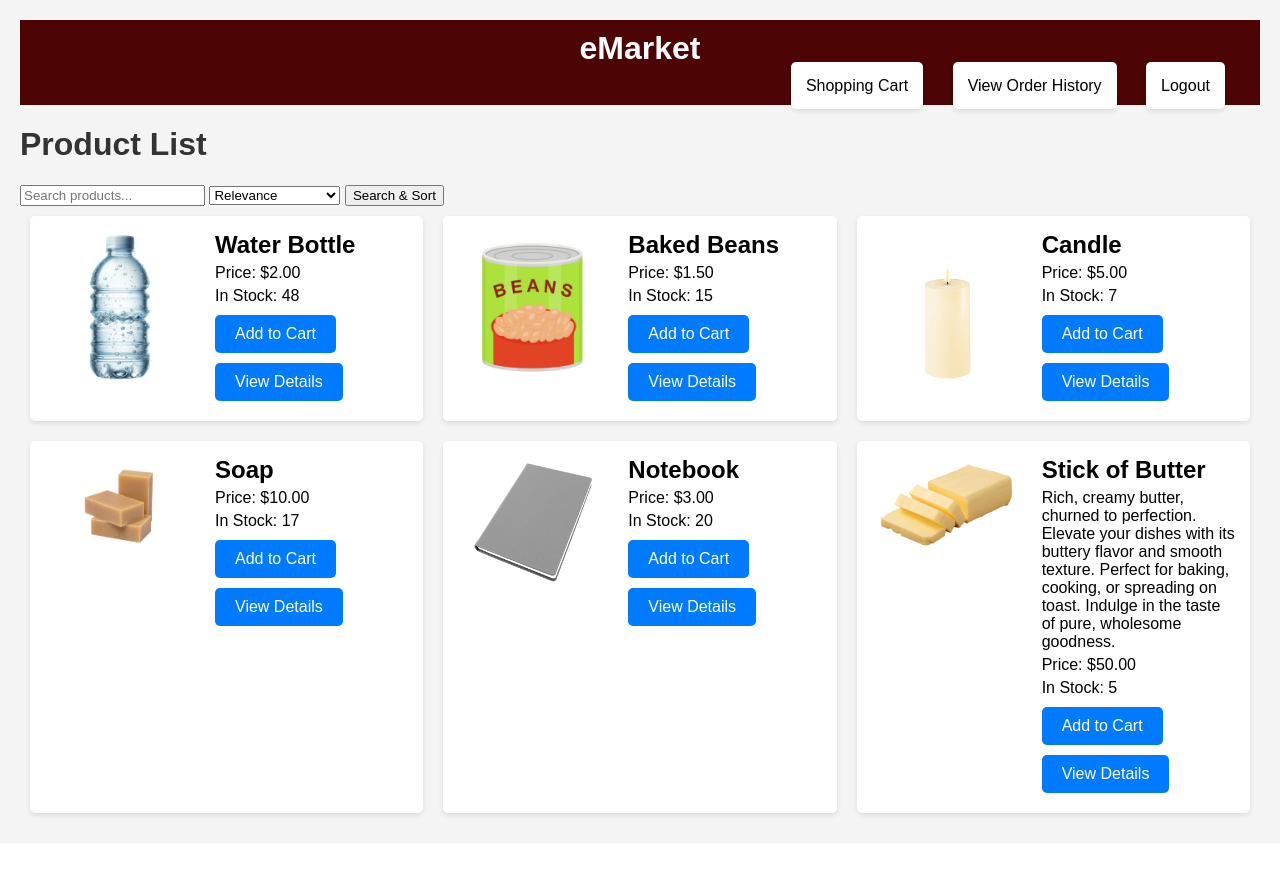
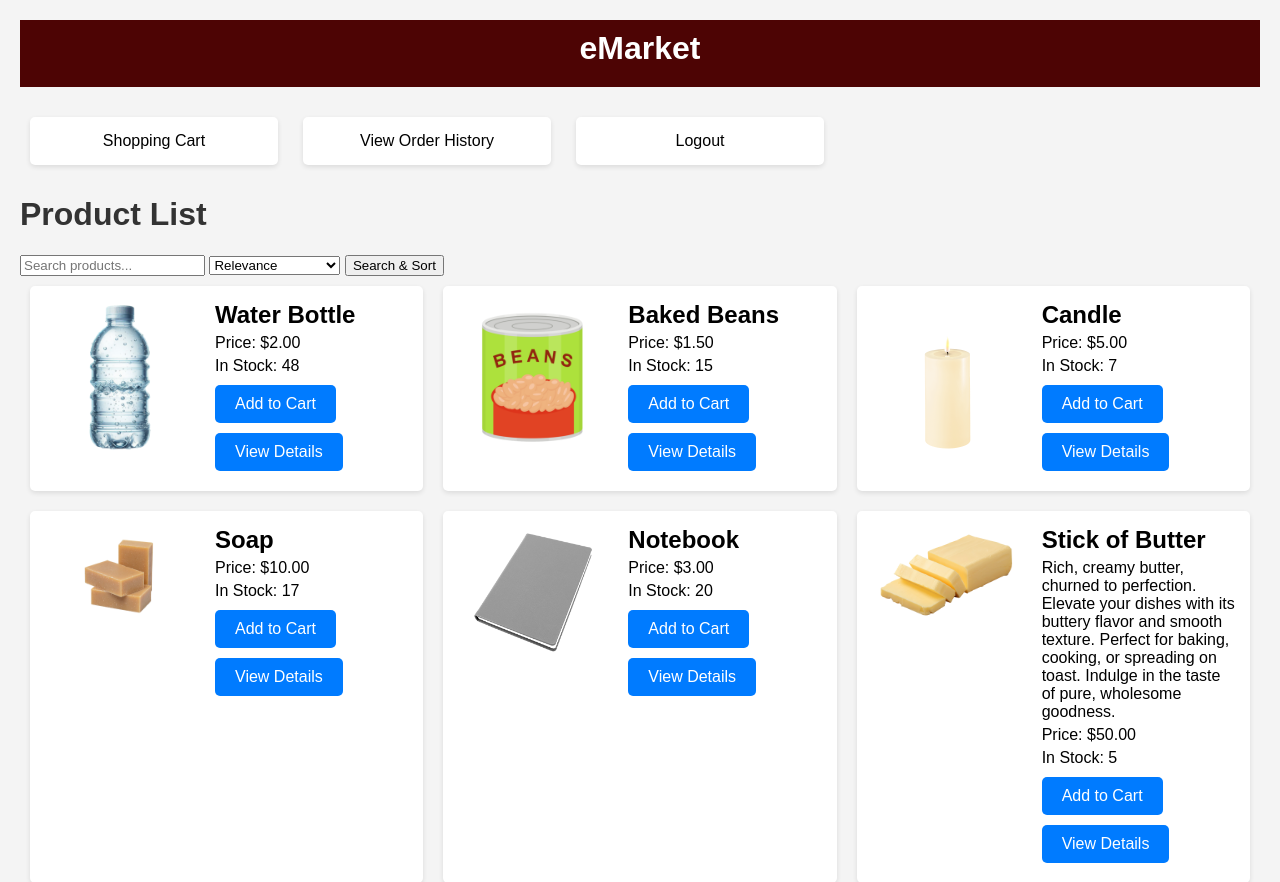
Before and after one commit to Newt-Tea/eMarket-MSU-Intro-to-SE_Group1, a Django app: page /product_list/ in a window 1280 px wide. Shown: the top 882 px of the page. Before the commit the page ends 819 px from the top, so only its background shows below. Run offline with Django 5.2, Linux system fonts and the light colour scheme; data comes from the database, SQL or seed files in the repository; both versions use the stored data as it was after the commit.

Commit message:
Refactor product list layout and improve navigation styling

```diff
--- a/eMarket/app/templates/app/product_list.html
+++ b/eMarket/app/templates/app/product_list.html
@@ -10,6 +10,8 @@
 <body>
   <header>
     <div class="project-name">eMarket</div>
+  </header>
+  <main>
     <nav>
       <ul>
         <li><a href="{% url 'shopping_cart' %}">Shopping Cart</a></li>
@@ -22,8 +24,6 @@
         </li>
       </ul>
     </nav>
-  </header>
-  <main>
     <h1>Product List</h1>
     <form method="GET" action="{% url 'product_list' %}" enctype=”multipart/form-data”>      {{ form.search_query }}
       {{ form.sort }}
--- a/eMarket/static/app/product_details.css
+++ b/eMarket/static/app/product_details.css
@@ -87,7 +87,7 @@ img {
 
 .description {
     margin-bottom: 20px;
-    word-wrap: break-word; /* Ensure words are wrapped */
-    max-width: 100vw; /* Constrain the width to the viewport */
-    white-space: pre-wrap; /* Preserve whitespace and wrap text */
+    word-wrap: break-word;
+    max-width: 100vw;
+    white-space: pre-wrap;
 }
--- a/eMarket/static/app/product_list.css
+++ b/eMarket/static/app/product_list.css
@@ -17,7 +17,9 @@ header {
 	text-align: center; /* Center the project name */
 }
 nav {
-	text-align: right; /* Align navigation to the right */
+	text-align: center; /* Align navigation to the center */
+	align-items: center;
+	flex: box;
 }
 nav ul{
 	list-style-type: none;
@@ -27,6 +29,7 @@ nav ul{
 nav ul li{
 	display: inline;
 	margin-right: 15px;
+	max-width: 20%;
 }
 nav a, nav button{
 	color: black;
```
Also changed, not shown: eMarket/db.sqlite3, 2 other files.
